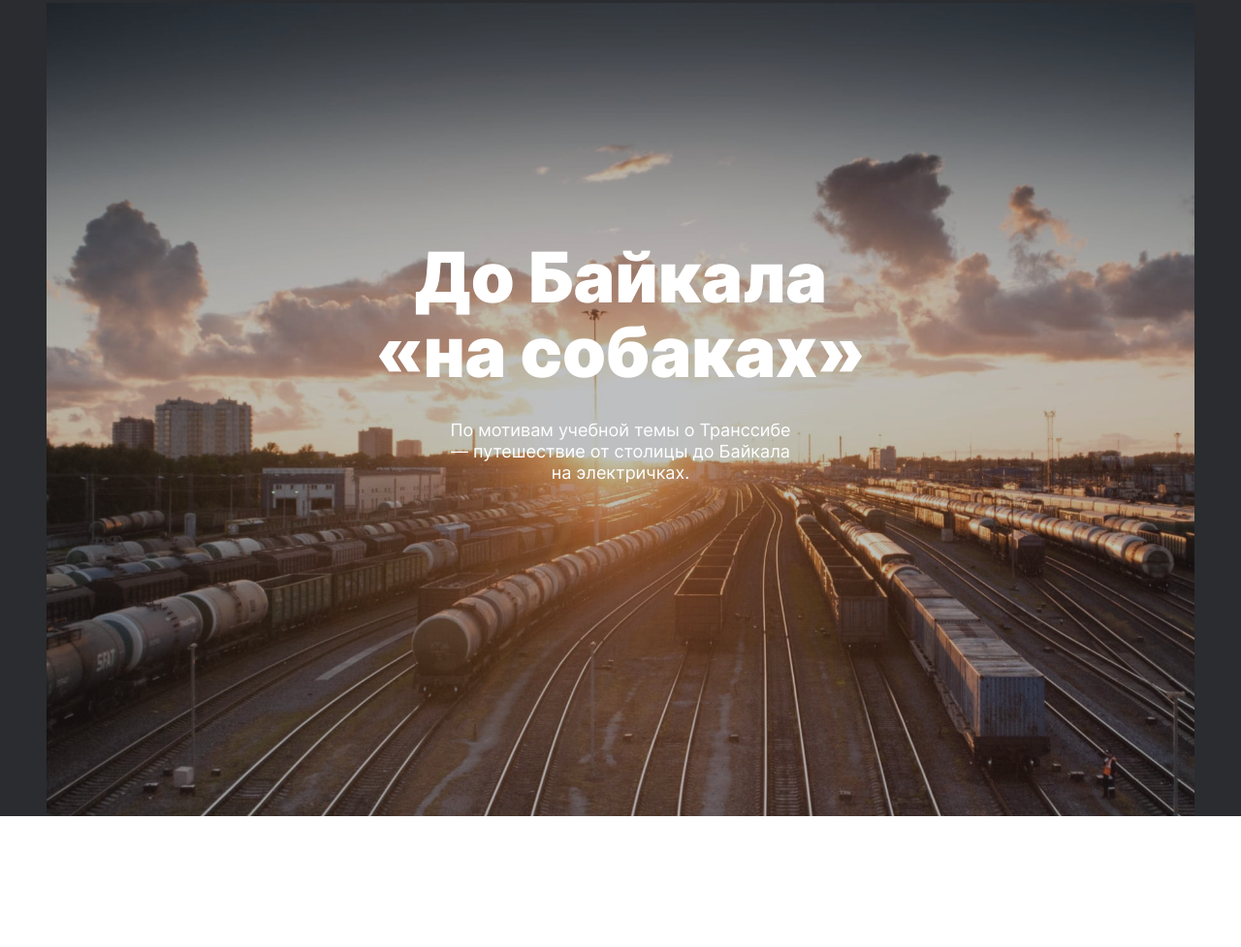
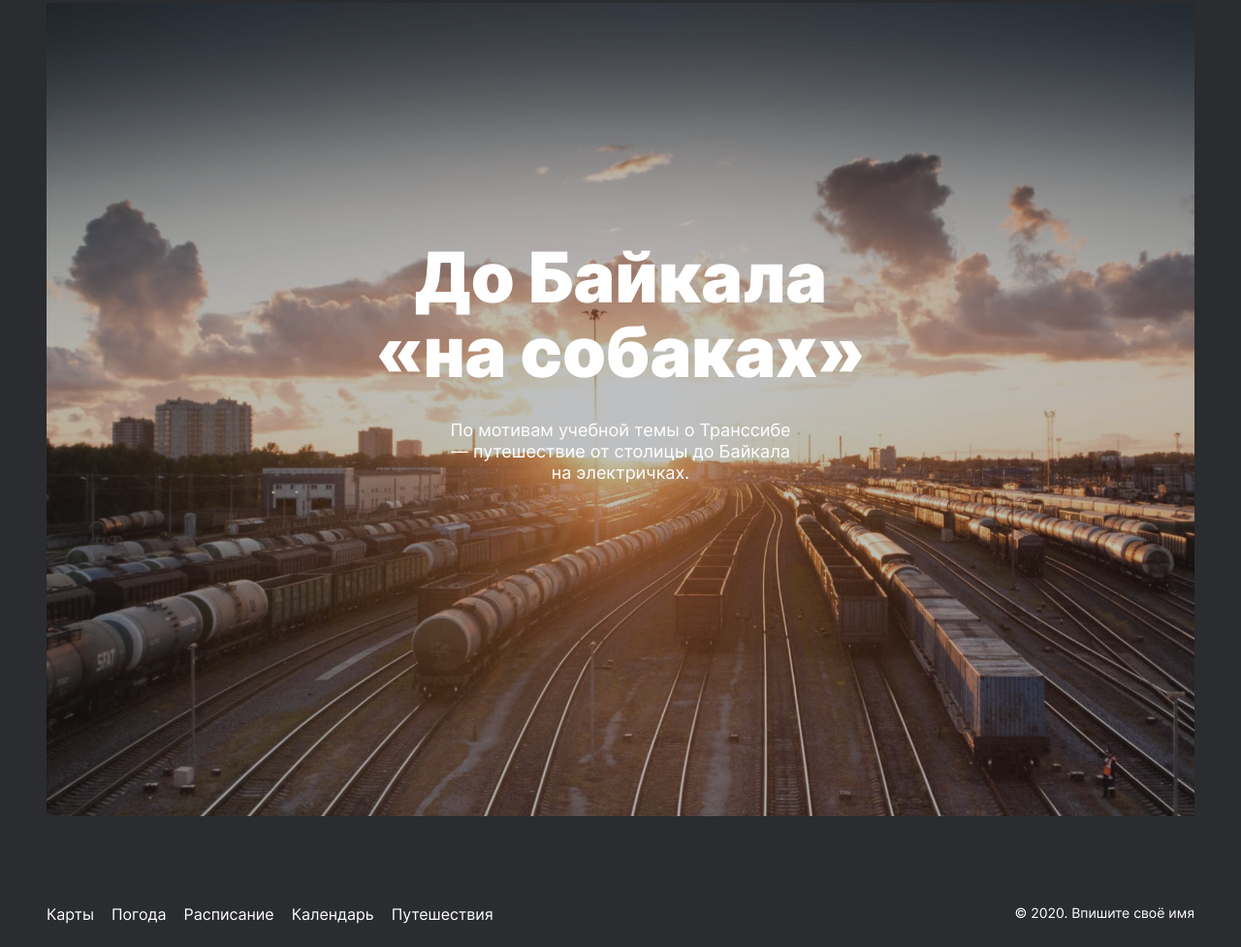
Before and after one commit to IVKrylova/russian-travel, a plain HTML site: page index.html in a window 1280 px wide. Shown: the part 6000-6977 px from the top of the page at 97% size. Before the commit the page ends 6842 px from the top, so only its background shows below. Drawn offline with Linux system fonts and the light colour scheme.

Commit message:
блок footer

```diff
--- /dev/null
+++ b/blocks/footer/__copyright/footer__copyright.css
@@ -0,0 +1,5 @@
+.footer__copyright {
+  margin: 0;
+  font-size: 14px;
+  line-height: 1.14;
+}
--- /dev/null
+++ b/blocks/footer/__link/footer__link.css
@@ -0,0 +1,6 @@
+.footer__link {
+  font-size: 16px;
+  line-height: 1.12;
+  color: #fff;
+  text-decoration: none;
+}
--- /dev/null
+++ b/blocks/footer/__links/footer__links.css
@@ -0,0 +1,7 @@
+.footer__links {
+  margin: 0;
+  padding: 0;
+  list-style-type: none;
+  display: flex;
+  column-gap: 18px;
+}
--- /dev/null
+++ b/blocks/footer/footer.css
@@ -0,0 +1,6 @@
+.footer {
+  width: 92.5%;
+  margin: 92px auto 24px;
+  display: flex;
+  justify-content: space-between;
+}
--- a/index.html
+++ b/index.html
@@ -144,7 +144,24 @@
       </section>
     </main>
     <footer class="footer">
-
+      <ul class="footer__links">
+        <li>
+          <a class="footer__link" href="https://yandex.ru/maps">Карты</a>
+        </li>
+        <li>
+          <a class="footer__link" href="https://yandex.ru/pogoda">Погода</a>
+        </li>
+        <li>
+          <a class="footer__link" href="https://rasp.yandex.ru">Расписание</a>
+        </li>
+        <li>
+          <a class="footer__link" href="https://calendar.yandex.ru">Календарь</a>
+        </li>
+        <li>
+          <a class="footer__link" href="https://travel.yandex.ru">Путешествия</a>
+        </li>
+      </ul>
+      <p class="footer__copyright">© 2020. Впишите своё имя</p>
     </footer>
   </div>
 </body>
--- a/pages/index.css
+++ b/pages/index.css
@@ -35,3 +35,8 @@
 @import url(../blocks/cover/__subtitle/cover__subtitle.css);
 @import url(../blocks/cover/__overlay/cover__overlay.css);
 @import url(../blocks/title-link/title-link.css);
+
+@import url(../blocks/footer/footer.css);
+@import url(../blocks/footer/__links/footer__links.css);
+@import url(../blocks/footer/__link/footer__link.css);
+@import url(../blocks/footer/__copyright/footer__copyright.css);
```
